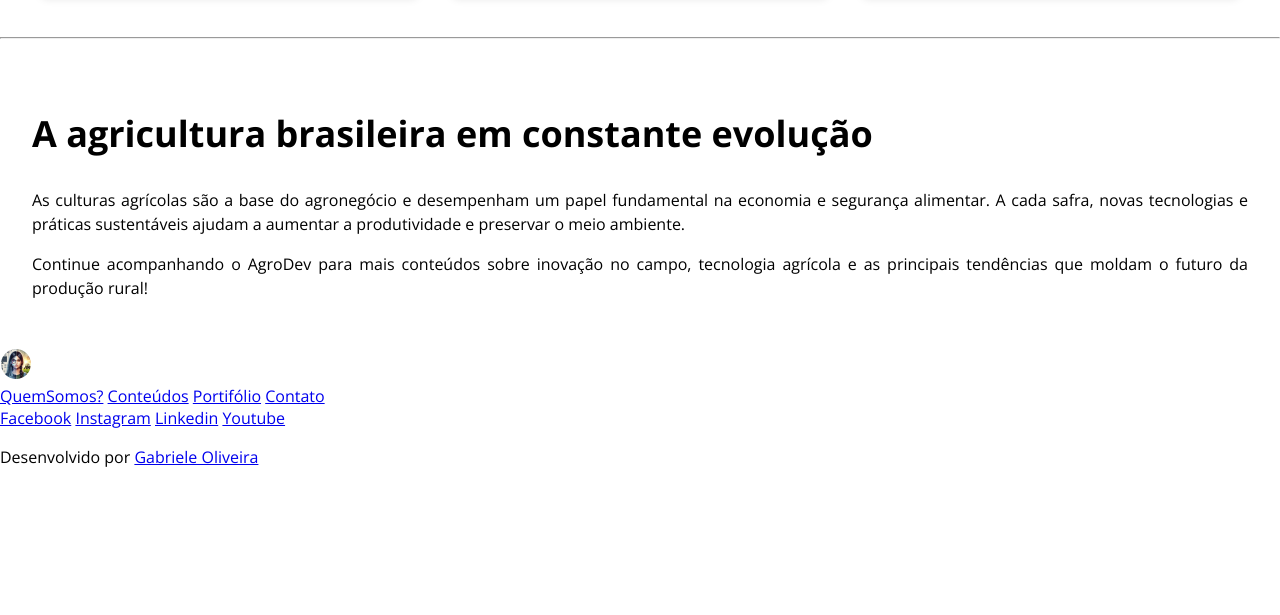
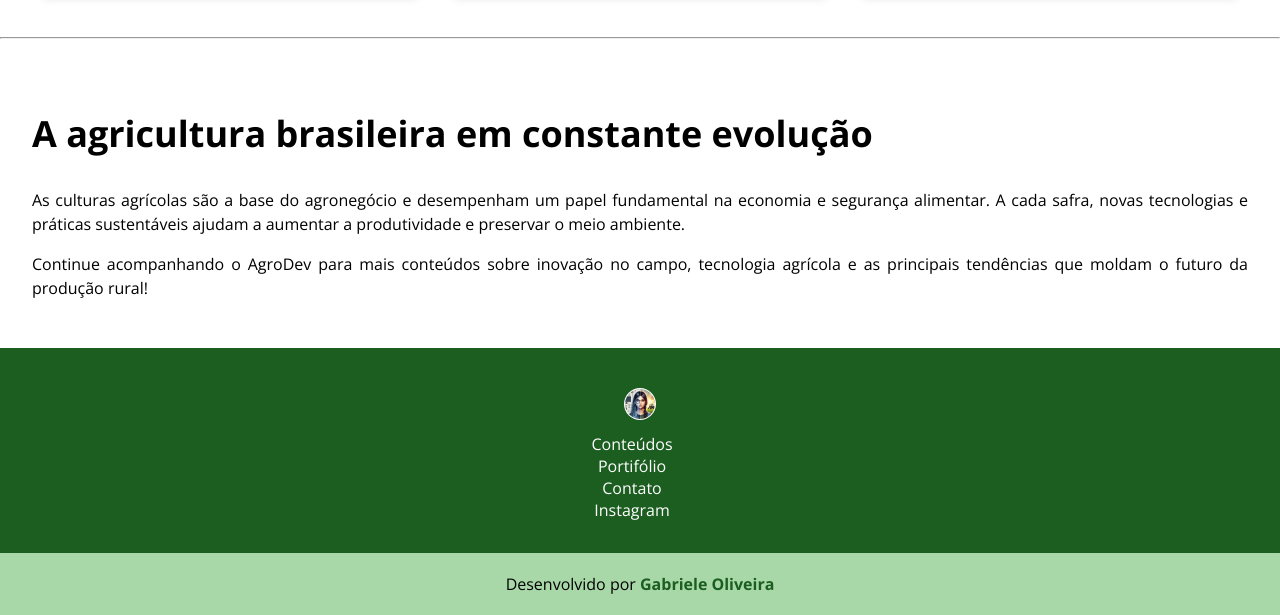
Before and after one commit to gomeesgabriele/galeria-culturas, a plain HTML site: page HMLT/index.html in a window 1280 px wide. Shown: the part 1647-2262 px from the top of the page. Before the commit the page ends 2132 px from the top, so only its background shows below. Drawn offline with nearby package versions, Linux system fonts and the light colour scheme.

Commit message:
Home finalizada

```diff
--- a/HMLT/index.html
+++ b/HMLT/index.html
@@ -135,26 +135,20 @@
     <!--rodapé-->
     <footer>
         <!--links-->
-        <div>
-            <div>
-                <img src="../Imagens/favicon.png" alt="agrodev">
+        <div class="rodape-section">
+            <div >
+                <img src="../Imagens/favicon.png" alt="agrodev" id="rodape-logo">
             </div>
-            <nav>
-                <a href="#">QuemSomos?</a>
-                <a href="#">Conteúdos</a>
-                <a href="#">Portifólio</a>
-                <a href="#">Contato</a>
-            </nav>
-            <nav>
-                <a href="#">Facebook</a>
-                <a href="#">Instagram</a>
-                <a href="#">Linkedin</a>
-                <a href="#">Youtube</a>
+            <nav class="rodape-links">
+                <a href="https://www.instagram.com/agroodev/" target="_blank">Conteúdos</a>
+                <a href="https://www.instagram.com/agroodev/" target="_blank">Portifólio</a>
+                <a href="https://www.instagram.com/agroodev/" target="_blank">Contato</a>
+                <a href="https://www.instagram.com/agroodev/" target="_blank">Instagram</a>
             </nav>
         </div>
         <!--assinatura-->
-        <div>
-            <p>Desenvolvido por <a href="#">Gabriele Oliveira</a></p>
+        <div id="dev-section">
+            <p>Desenvolvido por <a href="https://github.com/gomeesgabriele" target="_blank" id="assinatura">Gabriele Oliveira</a></p>
         </div>
     </footer>
 </body>
--- a/estilos/stylehome.css
+++ b/estilos/stylehome.css
@@ -180,3 +180,51 @@ header{
 .final-title{
     font-size: 1.5em;
 }
+
+footer{
+    text-align: center;
+}
+
+footer p {
+    text-align: center;
+}
+
+footer a{
+    text-decoration: none;
+    color: var(--cor0);
+}
+
+footer a:hover{
+    text-decoration: underline;
+}
+
+.rodape-section{
+    background-color: var(--cor5);
+    padding: 2rem;
+}
+
+#rodape-logo{
+    border-radius: 50%;
+    margin: 0.5rem;
+    width: 2rem;
+    height: auto;
+}
+
+.rodape-links a{
+    display: flex;
+    flex-wrap: wrap;
+    justify-content: center;
+    margin-right: 1rem;
+    gap: 1rem;
+}
+
+#dev-section{
+    background: var(--cor2);
+    padding: 0.2rem;
+}
+
+#assinatura{
+    color: var(--cor5);
+    font-weight: bold;
+
+}
```
